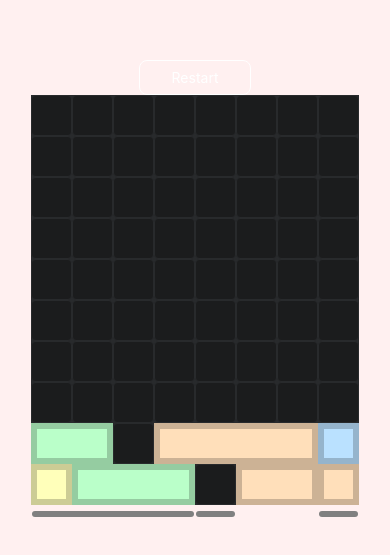
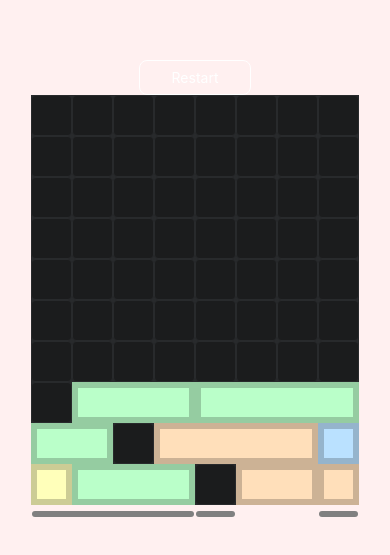
Before and after one commit to davit-davtyan-dev/block-slide, a React Native app: screen / in a window 390 px wide. Shown: the part 153-708 px from the top of the page. Built offline with nearby package versions, Linux system fonts and the light colour scheme.

Commit message:
Moved pan to block item data; render 3 rows initially

```diff
--- a/src/Block.tsx
+++ b/src/Block.tsx
@@ -1,4 +1,4 @@
-import React, {useEffect, useMemo, useRef, useState} from 'react';
+import React, {useMemo, useState} from 'react';
 import {Animated, PanResponder, StyleSheet} from 'react-native';
 import {View} from './components';
 import {useGameContext} from './contexts/GameContext';
@@ -29,17 +29,9 @@ export default function Block(props: BlockProps) {
   const initialX = props.block.initialX;
   const initialY = props.block.initialY;
 
-  const pan = useRef(new Animated.ValueXY({x: initialX, y: initialY})).current;
+  const pan = props.block.pan;
   const [latestPosition, setLatestPosition] = useState(initialX);
   const [isMoving, setIsMoving] = useState(false);
-
-  useEffect(() => {
-    Animated.timing(pan.y, {
-      toValue: initialY,
-      duration: 75,
-      useNativeDriver: true,
-    }).start();
-  }, [initialY, pan]);
 
   const panResponder = useMemo(
     () =>
--- a/src/contexts/GameContext.tsx
+++ b/src/contexts/GameContext.tsx
@@ -42,6 +42,7 @@ export const GameContextProvider = (props: GameContextProviderProps) => {
     ...generateRow(0),
     ...generateRow(1),
     ...generateRow(2),
+    ...generateRow(3),
   ]);
 
   const shadowPositionRef = useRef(new Animated.Value(0));
@@ -54,7 +55,12 @@ export const GameContextProvider = (props: GameContextProviderProps) => {
   });
 
   const restart = useCallback(() => {
-    setBlocks([...generateRow(0), ...generateRow(1), ...generateRow(2)]);
+    setBlocks([
+      ...generateRow(0),
+      ...generateRow(1),
+      ...generateRow(2),
+      ...generateRow(3),
+    ]);
   }, [generateRow]);
 
   const setShadowState = useCallback<GameContextState['setShadowState']>(
--- a/src/hooks/useGenerateRow.ts
+++ b/src/hooks/useGenerateRow.ts
@@ -1,4 +1,5 @@
 import {useCallback} from 'react';
+import {Animated} from 'react-native';
 import {useSizes} from '../contexts/SizesContext';
 import {BLOCK_COLOR_COUNT} from '../contexts/ThemeContext';
 import {getRandomNumberInRangeInclusive} from '../helpers';
@@ -40,6 +41,7 @@ export default function useGenerateRow() {
           rowIndex: rowIndex,
           initialX: 0,
           initialY: 0,
+          pan: new Animated.ValueXY({x: 0, y: 0}),
         });
       }
 
@@ -55,13 +57,18 @@ export default function useGenerateRow() {
         if (index === gapIndexInArray) {
           currentBlockColumnIndex += gapsCount;
         }
+
+        const initialX = currentBlockColumnIndex * blockPixelSize;
+        const initialY = blockPixelSize * (martixRows - item.rowIndex);
+
         acc.push({
           ...item,
           id: `${item.id}-${currentBlockColumnIndex}`,
           columnIndex: currentBlockColumnIndex,
-          initialX: currentBlockColumnIndex * blockPixelSize,
-          initialY: blockPixelSize * (martixRows - item.rowIndex),
+          initialX,
+          initialY,
         });
+        item.pan.setValue({x: initialX, y: initialY});
 
         return acc;
       }, [] as Array<Block>);
--- a/src/hooks/useUpdateBlockPositionsWithGravity.ts
+++ b/src/hooks/useUpdateBlockPositionsWithGravity.ts
@@ -1,4 +1,5 @@
 import {useCallback} from 'react';
+import {Animated} from 'react-native';
 import {useSizes} from '../contexts/SizesContext';
 import {doBlocksOverlap} from '../helpers';
 import type {Block} from '../types';
@@ -35,6 +36,11 @@ export default function useUpdateBlockPositionsWithGravity() {
           block.rowIndex = nearestBlockBelowIndex + 1;
         }
         block.initialY = blockPixelSize * (martixRows - block.rowIndex);
+        Animated.timing(block.pan.y, {
+          toValue: block.initialY,
+          duration: 75,
+          useNativeDriver: true,
+        }).start();
         newBlocks.push(block);
       }
 
--- a/src/types.ts
+++ b/src/types.ts
@@ -1,3 +1,5 @@
+import {Animated} from 'react-native';
+
 export type HexColor = `#${string}`;
 
 export type BlockColumns = 1 | 2 | 3 | 4;
@@ -10,4 +12,5 @@ export type Block = {
   colorIndex: number;
   initialX: number;
   initialY: number;
+  pan: Animated.ValueXY;
 };
```
